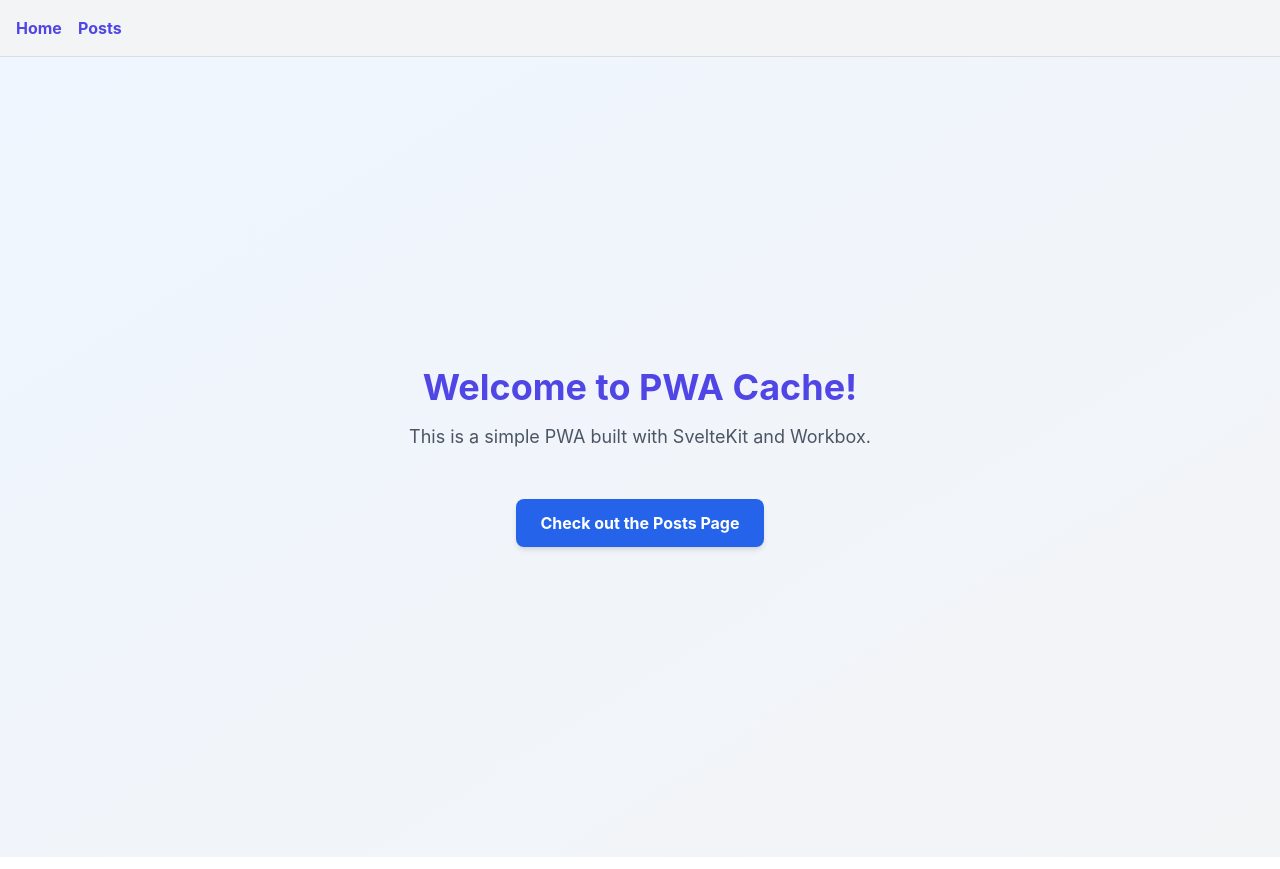
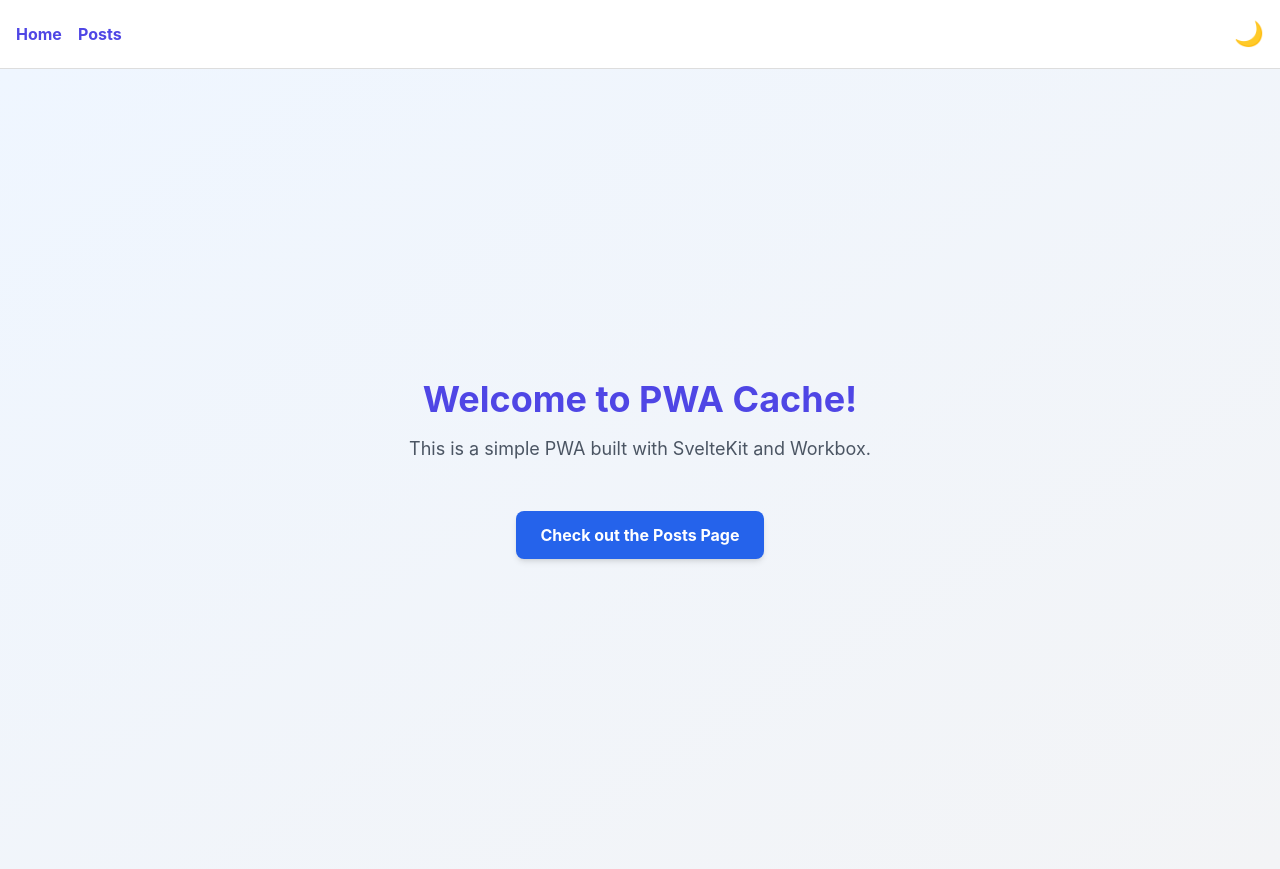
Before and after one commit to jjacobsonn/pwa-cache, a SvelteKit app: page / in a window 1280 px wide. Built offline with nearby package versions, Linux system fonts and the light colour scheme.

Commit message:
Dark mode added

```diff
--- a/src/app.css
+++ b/src/app.css
@@ -1,6 +1,30 @@
 @import 'tailwindcss/base';
 @import 'tailwindcss/components';
 @import 'tailwindcss/utilities';
+
+:root {
+  --bg-color: #f3f4f6;
+  --text-color: #1f2937;
+  --nav-bg: #ffffff;
+  --nav-link: #4f46e5;
+  --border-color: #ddd;
+}
+
+.dark {
+  --bg-color: #1f2937;
+  --text-color: #f3f4f6;
+  --nav-bg: #111827;
+  --nav-link: #ffffff;
+  --border-color: #333;
+}
+
+body {
+  background-color: var(--bg-color);
+  color: var(--text-color);
+  font-family: 'Inter', sans-serif;
+  margin: 0;
+  padding: 0;
+}
 
 body {
   font-family: 'Inter', sans-serif;
--- /dev/null
+++ b/src/lib/stores.js
@@ -0,0 +1,3 @@
+import { writable } from 'svelte/store';
+
+export const darkMode = writable(false);
--- a/src/routes/+layout.svelte
+++ b/src/routes/+layout.svelte
@@ -1,10 +1,40 @@
 <script>
+	import { onMount } from 'svelte';
 	import "../app.css";
+	import { darkMode } from "../lib/stores";
+
+	let isDarkMode = false;
+
+	// Subscribe to the store
+	$: darkMode.subscribe((value) => {
+	  isDarkMode = value;
+	});
+
+	// Toggle dark mode
+	function toggleDarkMode() {
+	  darkMode.update((mode) => !mode);
+	}
+
+	// Apply dark mode class in browser
+	onMount(() => {
+	  darkMode.subscribe((value) => {
+		if (value) {
+		  document.documentElement.classList.add('dark');
+		} else {
+		  document.documentElement.classList.remove('dark');
+		}
+	  });
+	});
   </script>
 
   <nav>
-	<a href="/">Home</a>
-	<a href="/posts">Posts</a>
+	<div class="nav-links">
+	  <a href="/">Home</a>
+	  <a href="/posts">Posts</a>
+	</div>
+	<button aria-label="Toggle Dark Mode" on:click={toggleDarkMode}>
+	  🌙
+	</button>
   </nav>
 
   <slot />
@@ -12,19 +42,33 @@
   <style>
 	nav {
 	  display: flex;
-	  gap: 1rem;
-	  background-color: #f3f4f6;
+	  justify-content: space-between; /* Space between navigation links and toggle button */
+	  align-items: center;
+	  background-color: var(--nav-bg);
 	  padding: 1rem;
-	  border-bottom: 1px solid #ddd;
+	  border-bottom: 1px solid var(--border-color);
 	}
 
-	nav a {
+	.nav-links {
+	  display: flex;
+	  gap: 1rem; /* Space between navigation links */
+	}
+
+	.nav-links a {
 	  text-decoration: none;
-	  color: #4f46e5;
+	  color: var(--nav-link);
 	  font-weight: bold;
 	}
 
-	nav a:hover {
+	.nav-links a:hover {
 	  text-decoration: underline;
 	}
+
+	nav button {
+	  background: none;
+	  border: none;
+	  font-size: 1.5rem;
+	  cursor: pointer;
+	  color: var(--nav-link);
+	}
   </style>
```
Also changed, not shown: 1 other file (tests, documents, lock files or other folders).
